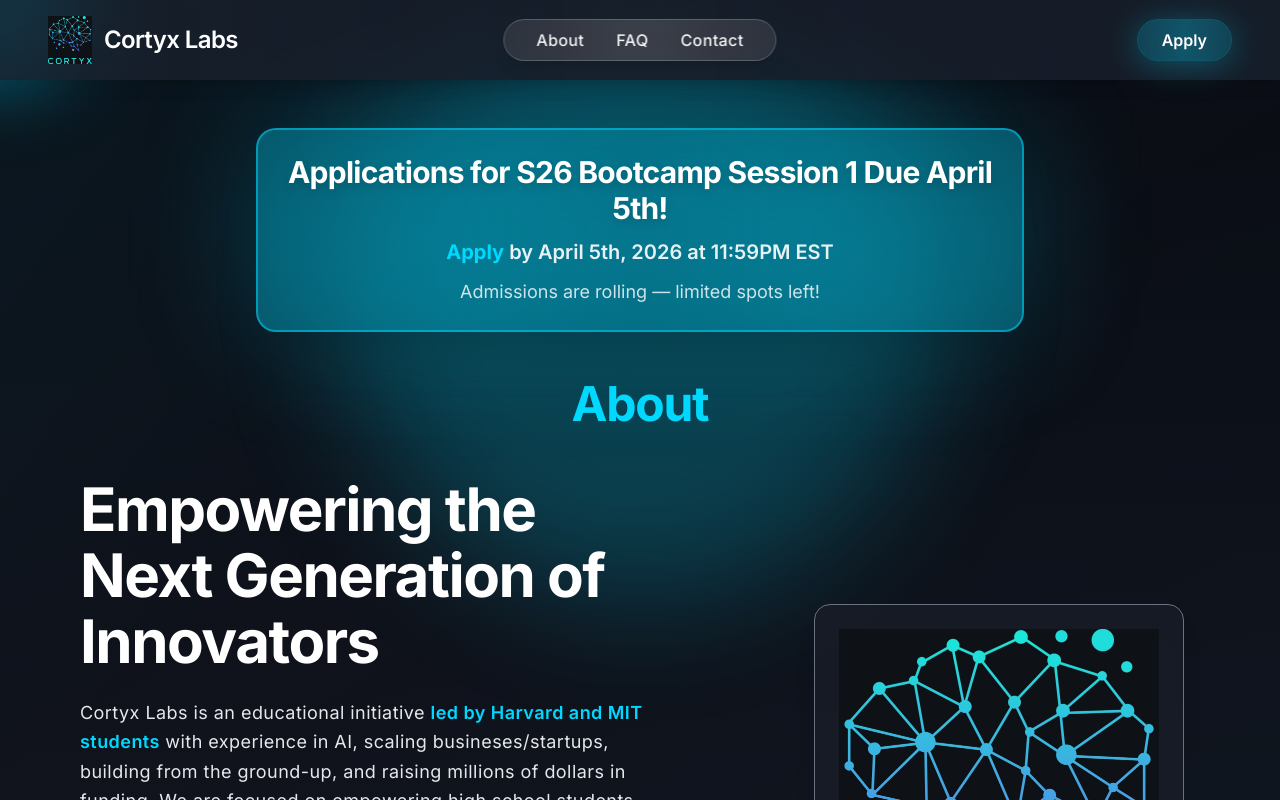
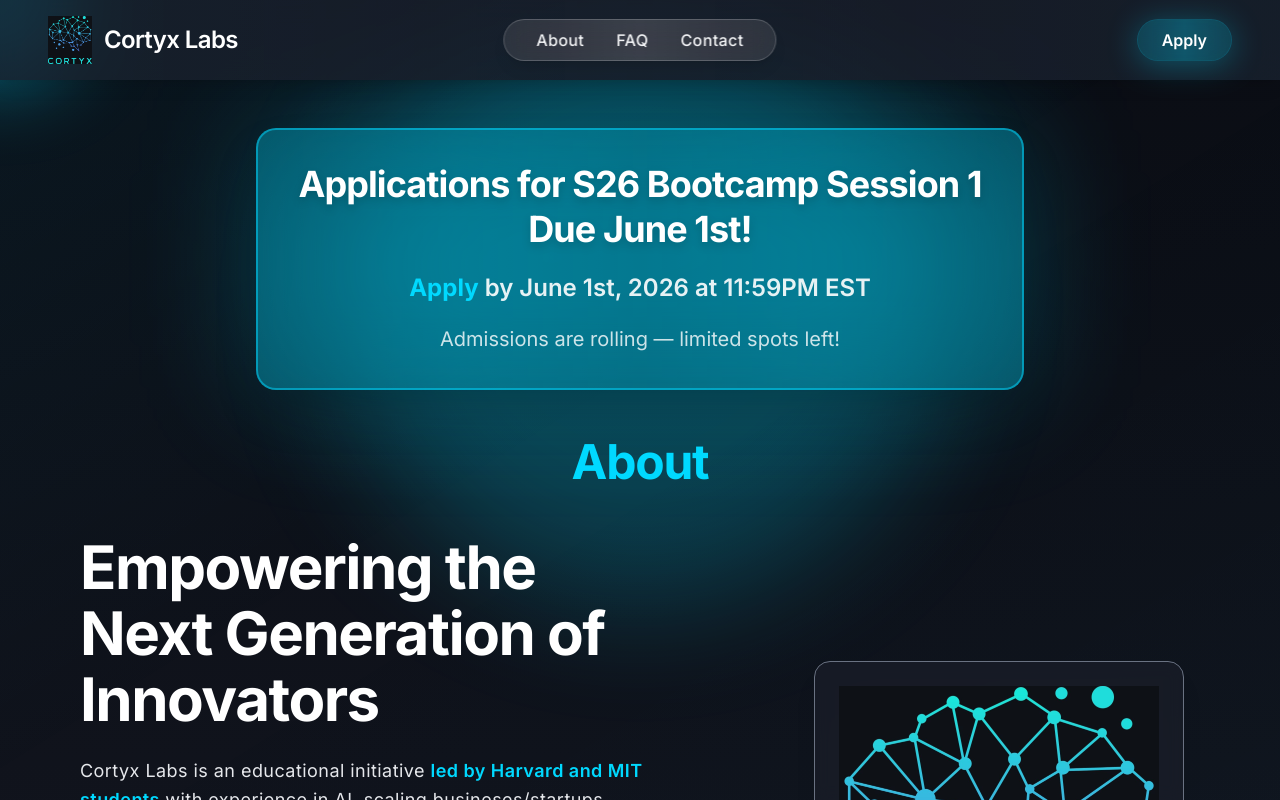
Before and after one commit to jzyzak/cortyx-site, a React (Vite) app: page /#/ in a window 1280 px wide. Built offline with nearby package versions, Linux system fonts and the light colour scheme.

Commit message:
summer fixes

```diff
--- a/src/pages/Home.tsx
+++ b/src/pages/Home.tsx
@@ -56,17 +56,17 @@
         <div className="max-w-3xl mx-auto">
           <div className="relative">
             <div className="absolute inset-0 blur-3xl bg-primary/40 opacity-60 rounded-[20px]" />
-            <div className="relative bg-gradient-to-r from-primary/30 via-primary/20 to-primary/30 backdrop-blur-2xl rounded-[20px] border-2 border-primary/50 p-4 sm:p-6 shadow-2xl">
+            <div className="relative bg-gradient-to-r from-primary/30 via-primary/20 to-primary/30 backdrop-blur-2xl rounded-[20px] border-2 border-primary/50 px-5 py-6 sm:px-8 sm:py-8 shadow-2xl">
               <motion.div
                 initial={{ scale: 0.95 }}
                 animate={{ scale: 1 }}
                 transition={{ duration: 0.5, delay: 0.2 }}
-                className="text-center space-y-2 sm:space-y-3"
+                className="text-center space-y-3 sm:space-y-4"
               >
-                <h2 className="text-1xl sm:text-2xl md:text-3xl font-bold text-white tracking-tight drop-shadow-lg">
-                  Applications for S26 Bootcamp Session 1 Due April 5th!
+                <h2 className="text-2xl sm:text-3xl md:text-4xl font-bold text-white tracking-tight leading-tight drop-shadow-lg">
+                  Applications for S26 Bootcamp Session 1 Due June 1st!
                 </h2>
-                <p className="text-lg sm:text-xl text-white/90 font-semibold">
+                <p className="text-xl sm:text-2xl text-white/90 font-semibold leading-relaxed">
                   <a
                     href="https://forms.gle/WXAanYWVfoqzyRMQ9"
                     target="_blank"
@@ -74,9 +74,9 @@
                     className="text-primary hover:underline font-bold"
                   >
                     Apply
-                  </a> by April 5th, 2026 at 11:59PM EST
+                  </a> by June 1st, 2026 at 11:59PM EST
                 </p>
-                <p className="text-base sm:text-lg text-white/80">
+                <p className="text-lg sm:text-xl text-white/80 leading-relaxed">
                   Admissions are rolling — limited spots left!
                 </p>
               </motion.div>
@@ -300,7 +300,7 @@
               },
               {
                 question: "When does the program take place?",
-                answer: "Our Spring 2026 cohort has two groups. The first group will meet during the week of April 6th-10th from 7-9:30PM EST, and the second group will meet during the week of April 13th-17th from 6:30-9PM EST. If you would still like to participate in the bootcamp but are unable to find a time that works for you, please contact us to arrange accomodations."
+                answer: "Our Summer 2026 cohort has two groups. The first group will meet during the week of June 22nd - 26th from 7-9:30PM EST, and the second group will meet during the week of June 29th - July 3rd from 6:30-9PM EST. If you would still like to participate in the bootcamp but are unable to find a time that works for you, please contact us to arrange accomodations."
               },
               {
                 question: "Who is eligible to apply?",
@@ -314,7 +314,7 @@
             { section: "Registration", items: [
               {
                 question: "When are applications open and when do they close?",
-                answer: "Applications are currently open for our Spring 2026 cohort! The applications will close on April 5th, 2026 at 11:59PM EST, and we will aim to notify applicants of their decisions by April 6th. Please keep updated with our website or contact us for more information or updates."
+                answer: "Applications are currently open for our Summer 2026 cohort! The applications will close on June 1st, 2026 at 11:59PM EST, and we will aim to notify applicants of their decisions by June 5th. Please keep updated with our website or contact us for more information or updates."
               },
               {
                 question: "How much does the bootcamp cost?",
```
Also changed, not shown: 1 other file (tests, documents, lock files or other folders).
